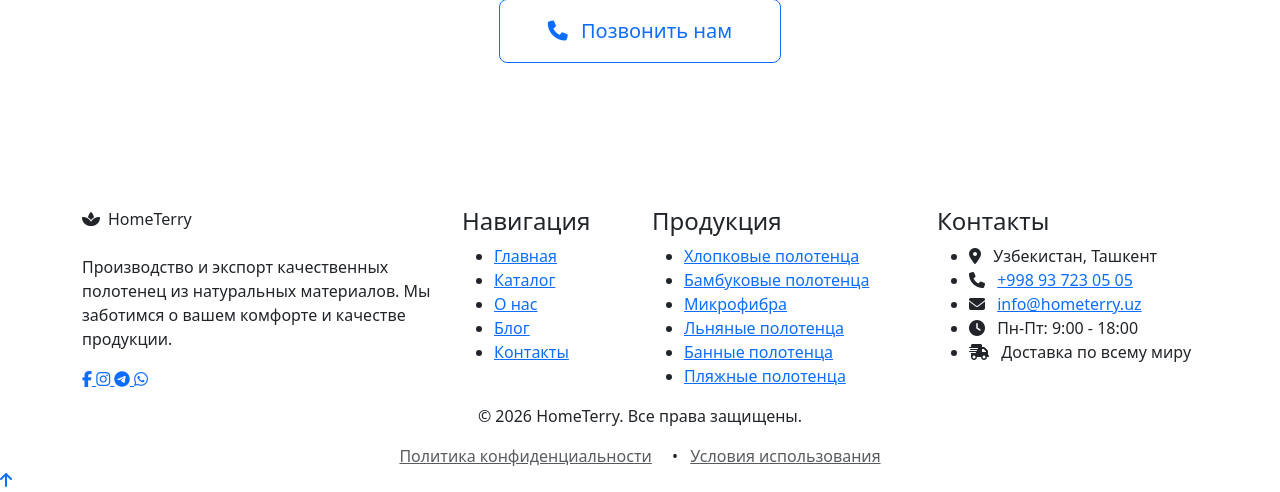
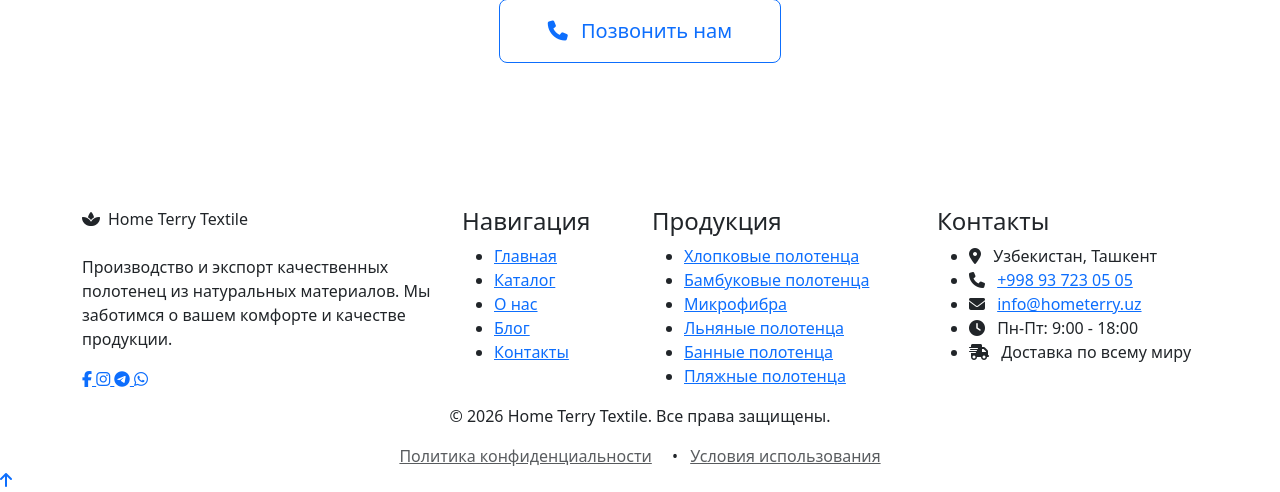
Before and after one commit to cocksure/home_terry, a Django app: page /about/ in a window 1280 px wide. Shown: the part 4566-5058 px from the top of the page. Run offline with Django 5.2, Linux system fonts and the light colour scheme; some libraries are stand-ins or nearby versions.

Commit message:
home terry textile

```diff
--- a/templates/base.html
+++ b/templates/base.html
@@ -6,10 +6,10 @@
     <meta name="viewport" content="width=device-width, initial-scale=1.0">
     <meta http-equiv="X-UA-Compatible" content="IE=edge">
 
-    <title>{% block title %}HomeTerry - Качественные полотенца{% endblock %}</title>
+    <title>{% block title %}Home Terry Textile - Качественные полотенца{% endblock %}</title>
 
     {% block meta_description %}
-    <meta name="description" content="HomeTerry - производство и экспорт качественных полотенец из натуральных материалов. Хлопок, бамбук, микрофибра.">
+    <meta name="description" content="Home Terry Textile - производство и экспорт качественных полотенец из натуральных материалов. Хлопок, бамбук, микрофибра.">
     {% endblock %}
 
     <!-- Yandex Webmaster verification -->
@@ -17,22 +17,22 @@
 
     <!-- Keywords -->
     <meta name="keywords" content="{% block meta_keywords %}полотенца, хлопковые полотенца, махровые полотенца, банные полотенца, пляжные полотенца, купить полотенца, полотенца оптом, производство полотенец, Узбекистан{% endblock %}">
-    <meta name="author" content="HomeTerry">
+    <meta name="author" content="Home Terry Textile">
     <meta name="robots" content="index, follow">
 
     <!-- Open Graph / Facebook -->
     <meta property="og:type" content="{% block og_type %}website{% endblock %}">
     <meta property="og:url" content="{{ request.build_absolute_uri }}">
-    <meta property="og:title" content="{% block og_title %}HomeTerry - Качественные полотенца из натуральных материалов{% endblock %}">
+    <meta property="og:title" content="{% block og_title %}Home Terry Textile - Качественные полотенца из натуральных материалов{% endblock %}">
     <meta property="og:description" content="{% block og_description %}Производство и экспорт качественных полотенец из хлопка, бамбука и микрофибры. Оптовые поставки по всему миру.{% endblock %}">
     <meta property="og:image" content="{% block og_image %}{{ request.scheme }}://{{ request.get_host }}{% static 'images/og-image.jpg' %}{% endblock %}">
     <meta property="og:locale" content="{{ LANGUAGE_CODE }}_{{ LANGUAGE_CODE|upper }}">
-    <meta property="og:site_name" content="HomeTerry">
+    <meta property="og:site_name" content="Home Terry Textile">
 
     <!-- Twitter -->
     <meta name="twitter:card" content="summary_large_image">
     <meta name="twitter:url" content="{{ request.build_absolute_uri }}">
-    <meta name="twitter:title" content="{% block twitter_title %}HomeTerry - Качественные полотенца{% endblock %}">
+    <meta name="twitter:title" content="{% block twitter_title %}Home Terry Textile - Качественные полотенца{% endblock %}">
     <meta name="twitter:description" content="{% block twitter_description %}Производство и экспорт качественных полотенец из натуральных материалов{% endblock %}">
     <meta name="twitter:image" content="{% block twitter_image %}{{ request.scheme }}://{{ request.get_host }}{% static 'images/og-image.jpg' %}{% endblock %}">
 
@@ -40,7 +40,9 @@
     <link rel="canonical" href="{% block canonical %}{{ request.build_absolute_uri }}{% endblock %}">
 
     <!-- Favicon -->
-    <link rel="icon" type="image/png" href="{% static 'images/favicon.png' %}">
+    <link rel="icon" type="image/png" sizes="32x32" href="{% static 'images/favicon.png' %}">
+    <link rel="icon" type="image/png" sizes="192x192" href="{% static 'images/favicon-192.png' %}">
+    <link rel="apple-touch-icon" sizes="512x512" href="{% static 'images/favicon-512.png' %}">
 
     <!-- Google Fonts - Оптимизировано: только 2 шрифта -->
     <link rel="preconnect" href="https://fonts.googleapis.com">
@@ -69,10 +71,10 @@
     {
       "@context": "https://schema.org",
       "@type": "Organization",
-      "name": "HomeTerry",
+      "name": "Home Terry Textile",
       "description": "Производство и экспорт качественных полотенец из натуральных материалов",
       "url": "{{ request.scheme }}://{{ request.get_host }}",
-      "logo": "{{ request.scheme }}://{{ request.get_host }}{% static 'images/logo.png' %}",
+      "logo": "{{ request.scheme }}://{{ request.get_host }}{% static 'images/logo2.png' %}",
       "image": "{{ request.scheme }}://{{ request.get_host }}{% static 'images/og-image.jpg' %}",
       "telephone": "+998937230505",
       "email": "info@hometerry.uz",
@@ -153,7 +155,10 @@
         <div class="loader-content">
             <div class="loader-logo-wrap">
                 <div class="loader-glow-orb"></div>
-                <div class="loading-logo">HomeTerry</div>
+                <div class="loading-logo">
+                    <span class="loader-brand">Home Terry</span>
+                    <span class="loader-subtitle">Textile</span>
+                </div>
             </div>
             <div class="loader-dots">
                 <span></span><span></span><span></span>
@@ -170,7 +175,7 @@
         <div class="container">
             <!-- Logo with enhanced styling -->
             <a class="navbar-brand" href="{% url 'main:home' %}">
-                <img src="{% static 'images/logo.png' %}" alt="HomeTerry" class="logo-img">
+                <img src="{% static 'images/logo2.png' %}" alt="Home Terry Textile" class="logo-img">
             </a>
 
             <!-- Mobile Toggle with custom icon -->
@@ -313,7 +318,7 @@
                 <!-- About Column -->
                 <div class="col-lg-4 col-md-6">
                     <div class="footer-logo mb-4">
-                        <i class="fas fa-spa me-2"></i>HomeTerry
+                        <i class="fas fa-spa me-2"></i>Home Terry Textile
                     </div>
                     <p class="footer-text">
                         {% trans "Производство и экспорт качественных полотенец из натуральных материалов. Мы заботимся о вашем комфорте и качестве продукции." %}
@@ -390,7 +395,7 @@
 
             <div class="footer-bottom text-center">
                 <p class="mb-3">
-                    &copy; {{ current_year|default:"2024" }} HomeTerry. {% trans "Все права защищены." %}
+                    &copy; {{ current_year|default:"2024" }} Home Terry Textile. {% trans "Все права защищены." %}
                 </p>
                 <ul class="list-inline mb-0">
                     <li class="list-inline-item">
--- a/templates/main/about.html
+++ b/templates/main/about.html
@@ -1,7 +1,7 @@
 {% extends 'base.html' %}
 {% load static i18n %}
 
-{% block title %}{% trans "О нас" %} - HomeTerry{% endblock %}
+{% block title %}{% trans "О нас" %} - Home Terry Textile{% endblock %}
 
 {% block extra_css %}
 <link rel="stylesheet" href="{% static 'css/pages/about.css' %}?v=3">
--- a/templates/main/blog_detail.html
+++ b/templates/main/blog_detail.html
@@ -1,7 +1,7 @@
 {% extends 'base.html' %}
 {% load static i18n %}
 
-{% block title %}{{ post.title }} - HomeTerry{% endblock %}
+{% block title %}{{ post.title }} - Home Terry Textile{% endblock %}
 
 {% block content %}
 
--- a/templates/main/blog_list.html
+++ b/templates/main/blog_list.html
@@ -1,7 +1,7 @@
 {% extends 'base.html' %}
 {% load static i18n %}
 
-{% block title %}{% trans "Блог" %} - HomeTerry{% endblock %}
+{% block title %}{% trans "Блог" %} - Home Terry Textile{% endblock %}
 
 {% block content %}
 
--- a/templates/main/catalog.html
+++ b/templates/main/catalog.html
@@ -1,7 +1,7 @@
 {% extends 'base.html' %}
 {% load static i18n %}
 
-{% block title %}{% trans "Каталог" %} - HomeTerry{% endblock %}
+{% block title %}{% trans "Каталог" %} - Home Terry Textile{% endblock %}
 
 {% block content %}
 
--- a/templates/main/category_products.html
+++ b/templates/main/category_products.html
@@ -1,7 +1,7 @@
 {% extends 'base.html' %}
 {% load static i18n %}
 
-{% block title %}{{ category.name }} - HomeTerry{% endblock %}
+{% block title %}{{ category.name }} - Home Terry Textile{% endblock %}
 
 {% block content %}
 
--- a/templates/main/contact.html
+++ b/templates/main/contact.html
@@ -1,7 +1,7 @@
 {% extends 'base.html' %}
 {% load static i18n %}
 
-{% block title %}{% trans "Контакты" %} - HomeTerry{% endblock %}
+{% block title %}{% trans "Контакты" %} - Home Terry Textile{% endblock %}
 
 {% block extra_css %}
 	<link rel="stylesheet" href="{% static 'css/pages/contact.css' %}?v=2">
@@ -450,7 +450,7 @@
 						<div class="map-overlay">
 							<h5 class="fw-bold mb-3">
 								<i class="fas fa-map-pin me-2 text-gradient"></i>
-								{% trans "Офис HomeTerry" %}
+								{% trans "Офис Home Terry Textile" %}
 							</h5>
 							<p class="mb-2">
 								<i class="fas fa-location-dot me-2"></i>
--- a/templates/main/home.html
+++ b/templates/main/home.html
@@ -1,7 +1,7 @@
 {% extends 'base.html' %}
 {% load static i18n %}
 
-{% block title %}HomeTerry - {% trans "Качественные полотенца из натуральных материалов" %}{% endblock %}
+{% block title %}Home Terry Textile - {% trans "Качественные полотенца из натуральных материалов" %}{% endblock %}
 
 {% block extra_css %}
 <link rel="stylesheet" href="{% static 'css/pages/home.css' %}?v=2">
@@ -73,7 +73,7 @@
 
                     <div class="main-hero-image">
                         <img src="{% static 'images/hero-towel.jpg' %}"
-                             alt="{% trans 'Премиальные полотенца HomeTerry' %}"
+                             alt="{% trans 'Премиальные полотенца Home Terry Textile' %}"
                              class="hero-main-img">
                     </div>
                 </div>
--- a/templates/main/product_detail.html
+++ b/templates/main/product_detail.html
@@ -1,7 +1,7 @@
 {% extends 'base.html' %}
 {% load static i18n %}
 
-{% block title %}{{ product.name }} - HomeTerry{% endblock %}
+{% block title %}{{ product.name }} - Home Terry Textile{% endblock %}
 
 {% block extra_css %}
 <link rel="stylesheet" href="{% static 'css/pages/product-detail.css' %}?v=2">
```
